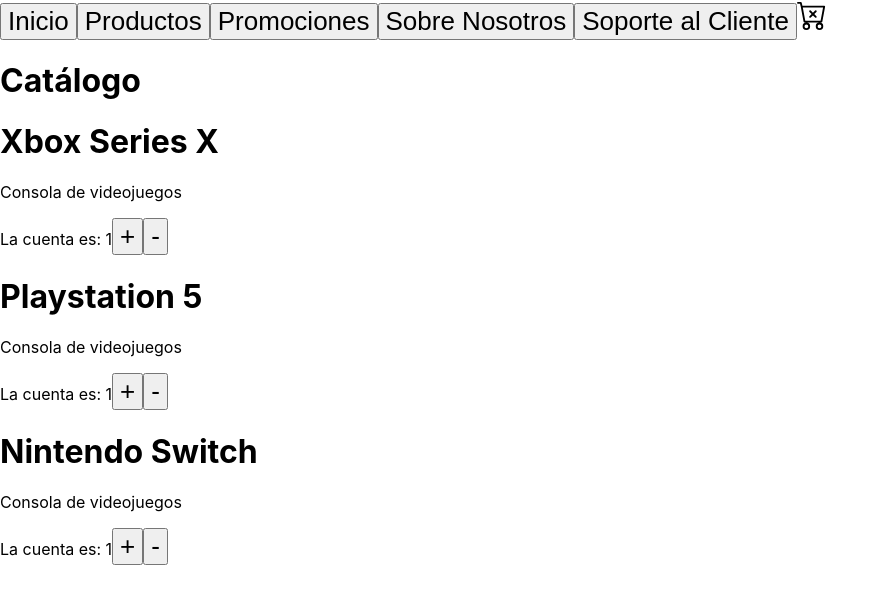
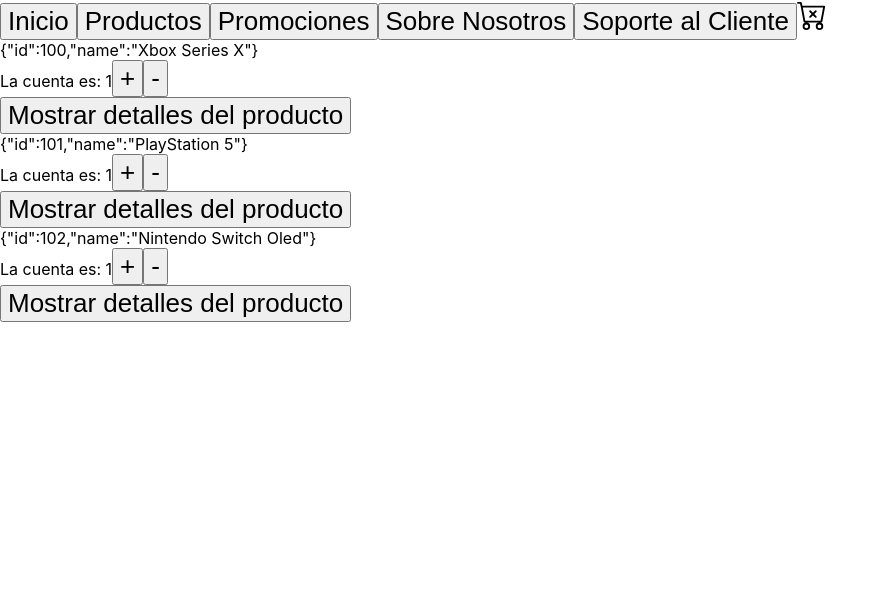
Before and after one commit to SlashxAxl/viteproject, a React (Vite) app: page / in a window 1280 px wide. Shown: the top 604 px of the page, without its empty margins (0-888 px from the left). Built offline with nearby package versions, Linux system fonts and the light colour scheme.

Commit message:
agregando componentes

```diff
--- a/package.json
+++ b/package.json
@@ -3,6 +3,7 @@
   "private": true,
   "version": "0.0.0",
   "scripts": {
+    "start": "vite",
     "dev": "vite",
     "build": "vite build",
     "preview": "vite preview"
--- a/src/components/Item.jsx
+++ b/src/components/Item.jsx
@@ -1,33 +1,14 @@
-/*import React from 'react'
-import ItemList from './ItemList'
+import React from "react"
+import SimpleStateFuncion from "./ItemCount"
+import ItemDetail from "./ItemDetail"
+import ItemDetailContainer from "./ItemDetailContainer"
 
-const Item = () => {
-  return (
-    <>
-    <div>Item</div>
-    <ItemList marca='Microsoft' lanzamiento='2020' version='Standard' />
-    <ItemList marca='Sony' lanzamiento='2020' version='Standard'/>
-    <ItemList marca='Nintendo' lanzamiento='2018' version='Oled'/>
-    </>
-  )
+export default function Item({producto}){
+  return <>
+  <div>
+    {JSON.stringify(producto)}
+    <SimpleStateFuncion/>
+    <button onClick={<ItemDetailContainer/>}>Mostrar detalles del producto</button>
+  </div>
+  </>
 }
-
-export default Item*/
-const datos=[{
-    id: 284429,
-    marca:'Microsoft',
-    lanzamiento: 2020,
-    version: 'Standard'
-},{
-    id:684268,
-    marca:'Sony',
-    lanzamiento:2020,
-    version:'Standard'
-},{
-    id:348984,
-    marca:'Nintendo',
-    lanzamiento:2018,
-    version:'Oled'
-}]
-
-export default datos
--- /dev/null
+++ b/src/components/ItemDetail.jsx
@@ -0,0 +1,10 @@
+import React from 'react'
+import ItemDetailContainer from './ItemDetailContainer'
+
+export default function ItemDetail({detalles}){
+    return<>
+    <div>
+    {detalles.map((detalles)=>(<ItemDetailContainer detalles={detalles}/>))}
+    </div>
+    </>
+}
--- /dev/null
+++ b/src/components/ItemDetailContainer.jsx
@@ -0,0 +1,23 @@
+import React, { useEffect, useState } from 'react'
+import ItemDetail from './ItemDetail'
+
+export default function ItemDetailContainer (){
+    const [detalleProductos, setDetalleProductos]=useState([])
+    useEffect(()=>{
+        let detalles = [
+            {id:100, detalle: "consola de videojuegos americana", precio: 13999},
+            {id:101, detalle:"consola de videojuegos japonesa", precio:13999},
+            {id:102, detalle:"consola hibrida de videojuegos japonesa", precio:10999}
+        ]
+
+        const promesaDetalles = new Promise((res)=>{
+            setTimeout(() => {
+                res(detalles)
+            }, 2000);
+        })
+        promesaDetalles.then((resultado)=>{
+            setDetalleProductos(resultado)
+        })
+    },[])
+  return <ItemDetail detalles={detalleProductos}/>
+}
--- a/src/components/ItemList.jsx
+++ b/src/components/ItemList.jsx
@@ -1,14 +1,10 @@
 import React from 'react'
-import datos from './Item'
+import Item from './Item'
 
-const ItemList = () => {
-  return new Promise ((resolve,)=>{
-    setTimeout(()=>{
-        resolve(datos)
-    },2000)
-  })
+export default function ItemList ({productos}){
+  return<>
+  {productos.map((producto)=>(
+  <Item key={producto.id} producto={producto}/>
+  ))}
+  </>
 }
-
-ItemList().then((datos)=>console.log(datos))
-
-export default ItemList
--- a/src/components/ItemListContainer.jsx
+++ b/src/components/ItemListContainer.jsx
@@ -1,16 +1,27 @@
-import React from 'react'
-import Catalogue from './Catalogue'
+import React, { useEffect, useState } from 'react'
 import ItemList from './ItemList'
 
-const ItemListContainer = () => {
-  return (
-    <>
-    <h1>Catálogo</h1>
-    <Catalogue producto='Xbox Series X' descripcion='Consola de videojuegos'/>
-    <Catalogue producto='Playstation 5' descripcion='Consola de videojuegos' />
-    <Catalogue producto='Nintendo Switch' descripcion='Consola de videojuegos' />
-    </>
-  )
+export default function ItemListContainer (){
+  const [productos, setProductos] = useState([])
+  useEffect(()=>{
+    let productos = [
+      {id: 100, name: "Xbox Series X"},
+      {id: 101, name: "PlayStation 5"},
+      {id: 102, name: "Nintendo Switch Oled"}
+    ]
+
+    const promesaProductos = new Promise((res) => {
+      setTimeout(() => {
+        res(productos)
+      }, 2000);
+    })
+
+
+    promesaProductos.then((resultado)=>{
+      setProductos(resultado)
+    })
+  },[])
+
+  return<>
+  <ItemList productos={productos}/></>
 }
-
-export default ItemListContainer
```
